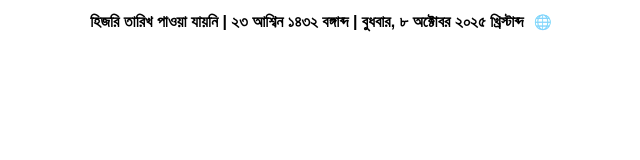
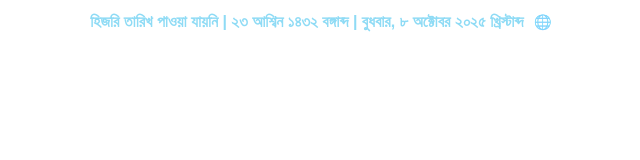
Before and after one commit to Abubokarbd/tools, a plain HTML site: page bangla-hijri-eng-date-widget.html in a window 1280 px wide. Shown: the whole page, without its empty margins (319-959 px from the left). Drawn offline with Linux system fonts and the light colour scheme; no server answers; a web font is replaced by a local one.

Commit message:
Update bangla-hijri-eng-date-widget.html

```diff
--- a/bangla-hijri-eng-date-widget.html
+++ b/bangla-hijri-eng-date-widget.html
@@ -12,6 +12,7 @@
       padding: 0;
       background-color: transparent;
       text-align: center;
+       color: #8edbf5; /* ✅ সাদা রঙ */
     }
 
     #fullDate {
```
